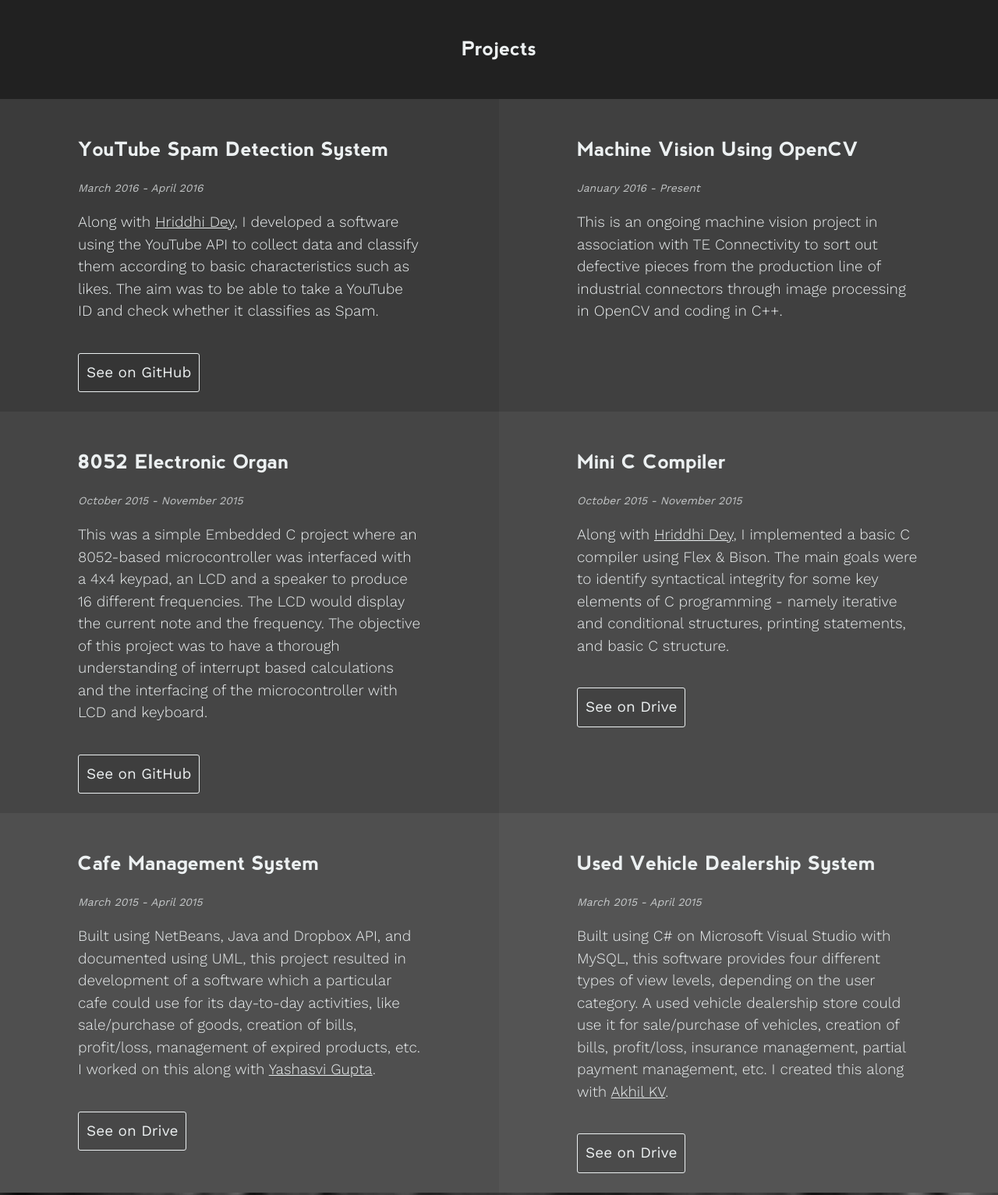
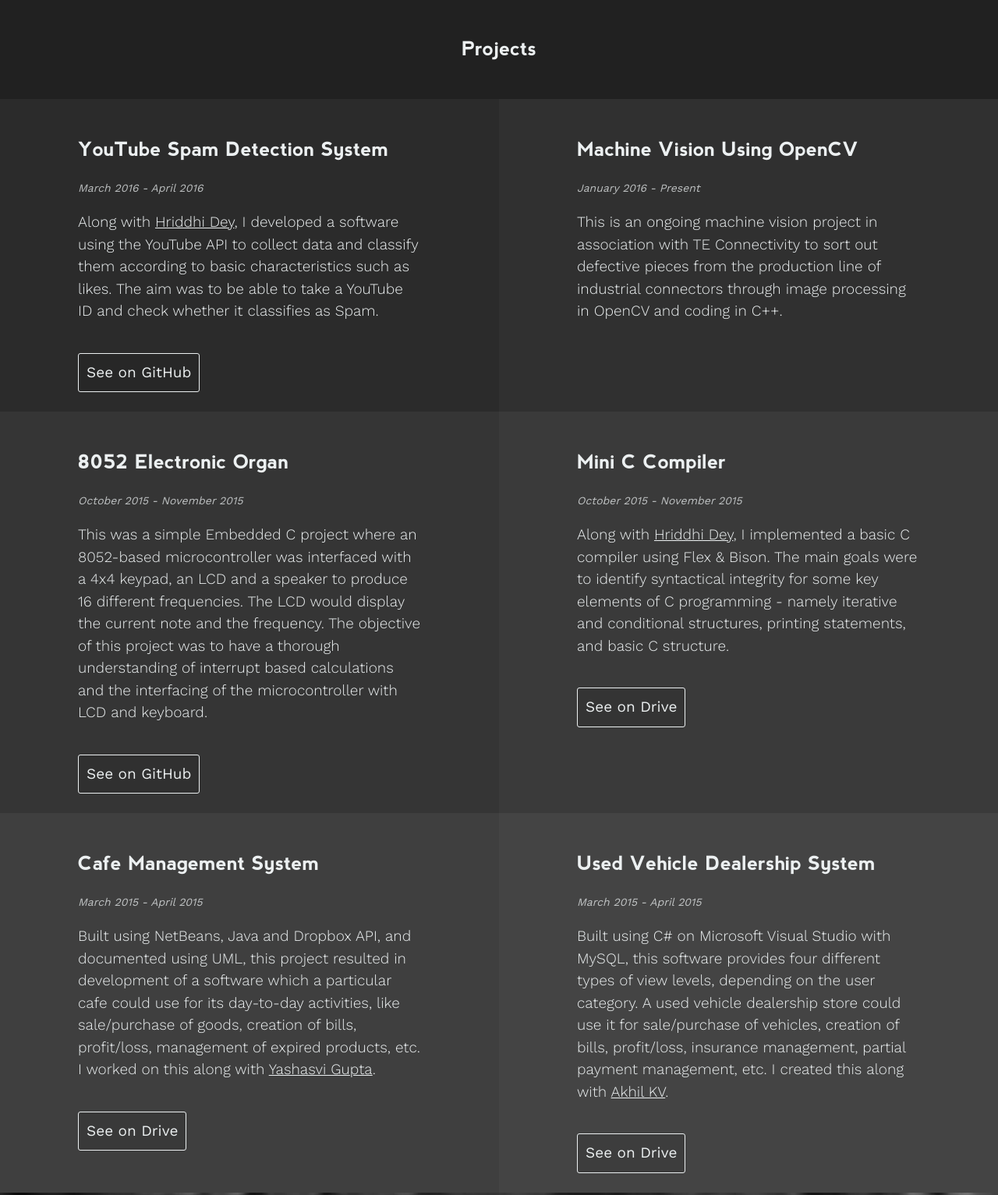
Before and after one commit to kashishgrover/kashishgrover.github.io, a plain HTML site: page index.html in a window 1280 px wide. Shown: the part 802-2335 px from the top of the page at 78% size. Drawn offline with nearby package versions, Linux system fonts and the light colour scheme.

Commit message:
Changed colors of projects

```diff
--- a/codes/style.css
+++ b/codes/style.css
@@ -157,7 +157,7 @@ section {
 /* custom sections */
 
 .tnm {
-  background-color: #3B3B3B;
+  background-color: #2b2b2b;
 }
 
 .tnm .link {
@@ -170,7 +170,7 @@ section {
 }
 
 .machinevision {
-  background-color: #404040;
+  background-color: #303030;
 }
 
 .machinevision .link {
@@ -183,7 +183,7 @@ section {
 }
 
 .embedded {
-  background-color: #454545;
+  background-color: #353535;
 }
 
 .embedded .link {
@@ -196,7 +196,7 @@ section {
 }
 
 .ccompiler {
-  background-color: #4a4a4a;
+  background-color: #3a3a3a;
 }
 
 .ccompiler .link {
@@ -209,7 +209,7 @@ section {
 }
 
 .cafe {
-  background-color: #4f4f4f;
+  background-color: #3f3f3f;
 }
 
 .cafe .link {
@@ -222,7 +222,7 @@ section {
 }
 
 .uvds {
-  background-color: #545454;
+  background-color: #444444;
 }
 
 .uvds .link {
```
